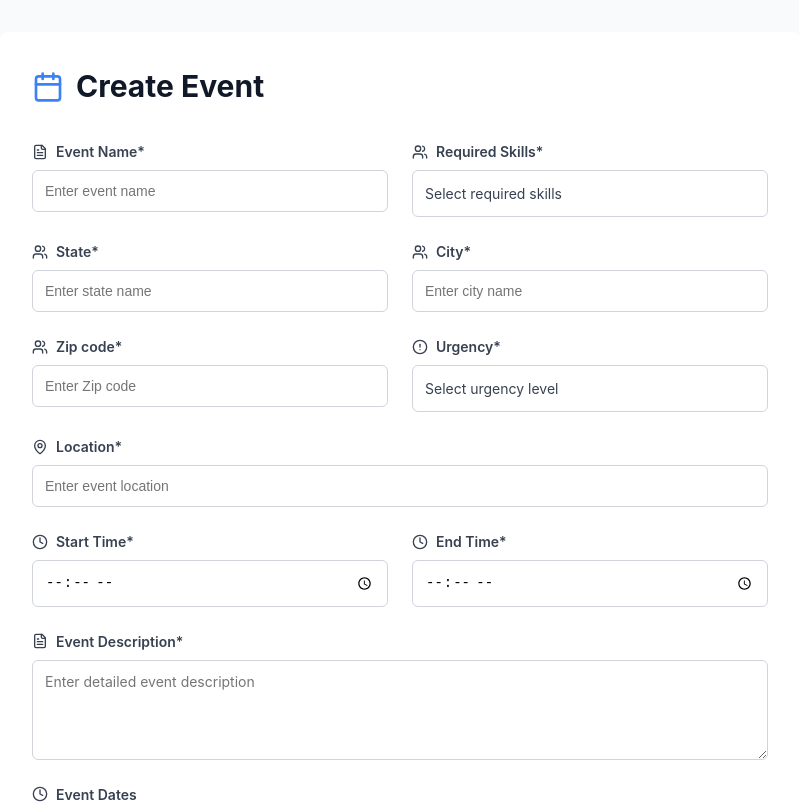
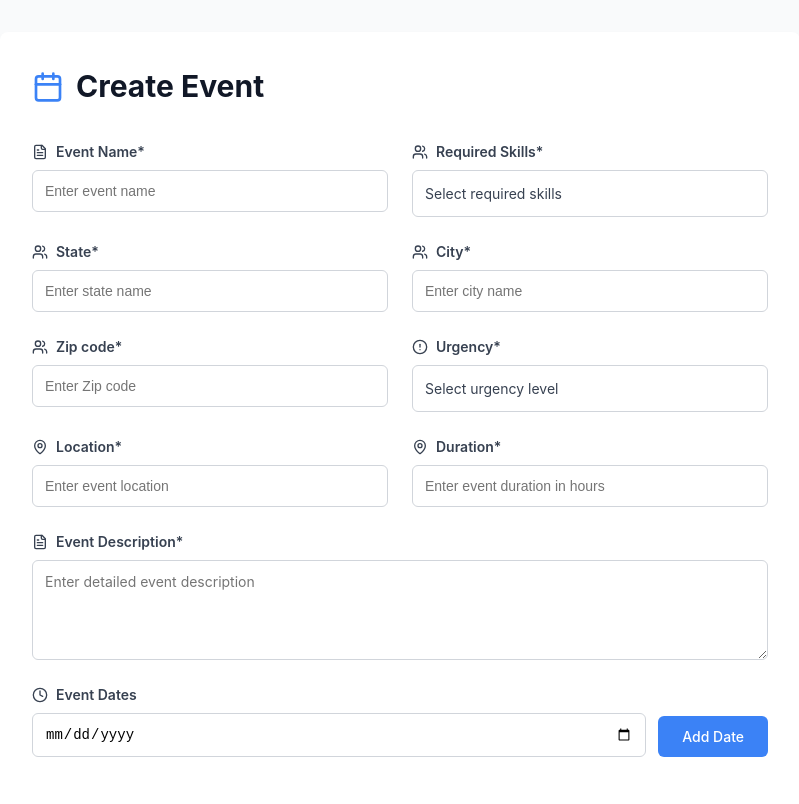
Before and after one commit to group-08-fullstack/volunteer-management-app, a React (Vite) app in the folder Frontend/: page /createevent in a window 1280 px wide. Shown: the top 804 px of the page, without its empty margins (240-1039 px from the left). Built offline with nearby package versions, Linux system fonts and the light colour scheme.

Commit message:
added duration of event

```diff
--- a/Frontend/src/components/EventForm.jsx
+++ b/Frontend/src/components/EventForm.jsx
@@ -72,8 +72,7 @@ export default function EventCreationForm() {
     urgency: [],
     location: '',
     availability: [],
-    startTime: '',
-    endTime: '',
+    duration: '',
     description: []
   });
 
@@ -141,7 +140,7 @@ export default function EventCreationForm() {
           zipcode: form.zip,
           urgency: form.urgency,
           location: form.location,
-          time: `${form.startTime} - ${form.endTime}`,
+          duration: form.duration,
           description: form.description,
           date: form.availability[0],
         })
@@ -583,7 +582,7 @@ export default function EventCreationForm() {
               </div>
 
               {/* Location */}
-              <div className="form-group full-width">
+              <div className="form-group ">
                 <label className="form-label">
                   <MapPin size={16} />
                   Location*
@@ -603,31 +602,22 @@ export default function EventCreationForm() {
               {/* Time Range */}
               <div className="form-group">
                 <label className="form-label">
-                  <Clock size={16} />
-                  Start Time*
+                <MapPin size={16} />
+                  Duration*
                 </label>
                 <input
-                  type="time"
+                  type="text"
+                  maxLength="100"
                   required
                   className="form-input"
-                  value={form.startTime || ''}
-                  onChange={(e) => setForm({ ...form, startTime: e.target.value })}
+                  value={form.duration}
+                  onChange={(e) => setForm({ ...form, duration: e.target.value })}
+                  placeholder="Enter event duration in hours"
                 />
               </div>
 
-              <div className="form-group">
-                <label className="form-label">
-                  <Clock size={16} />
-                  End Time*
-                </label>
-                <input
-                  type="time"
-                  required
-                  className="form-input"
-                  value={form.endTime || ''}
-                  onChange={(e) => setForm({ ...form, endTime: e.target.value })}
-                />
-              </div>
+
+
 
 
 
```
Also changed, not shown: 1 other file (tests, documents, lock files or other folders).
